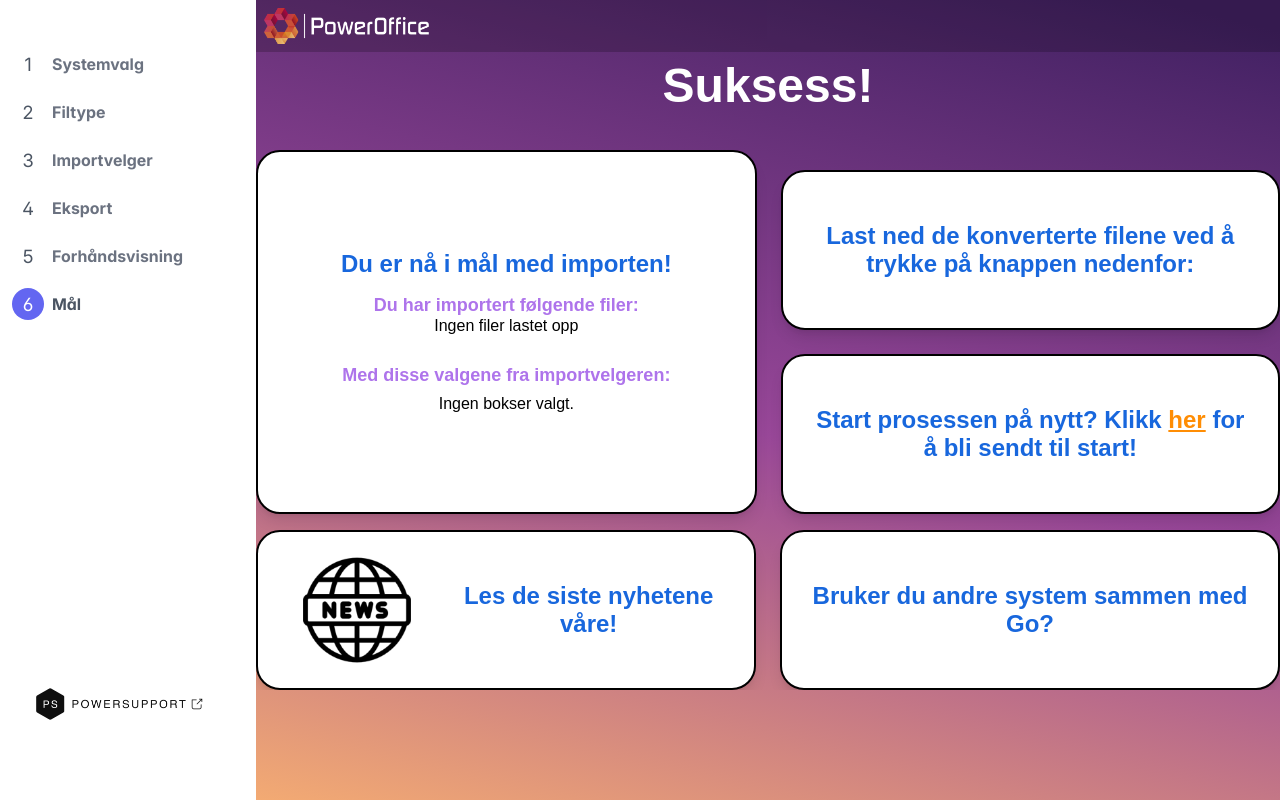
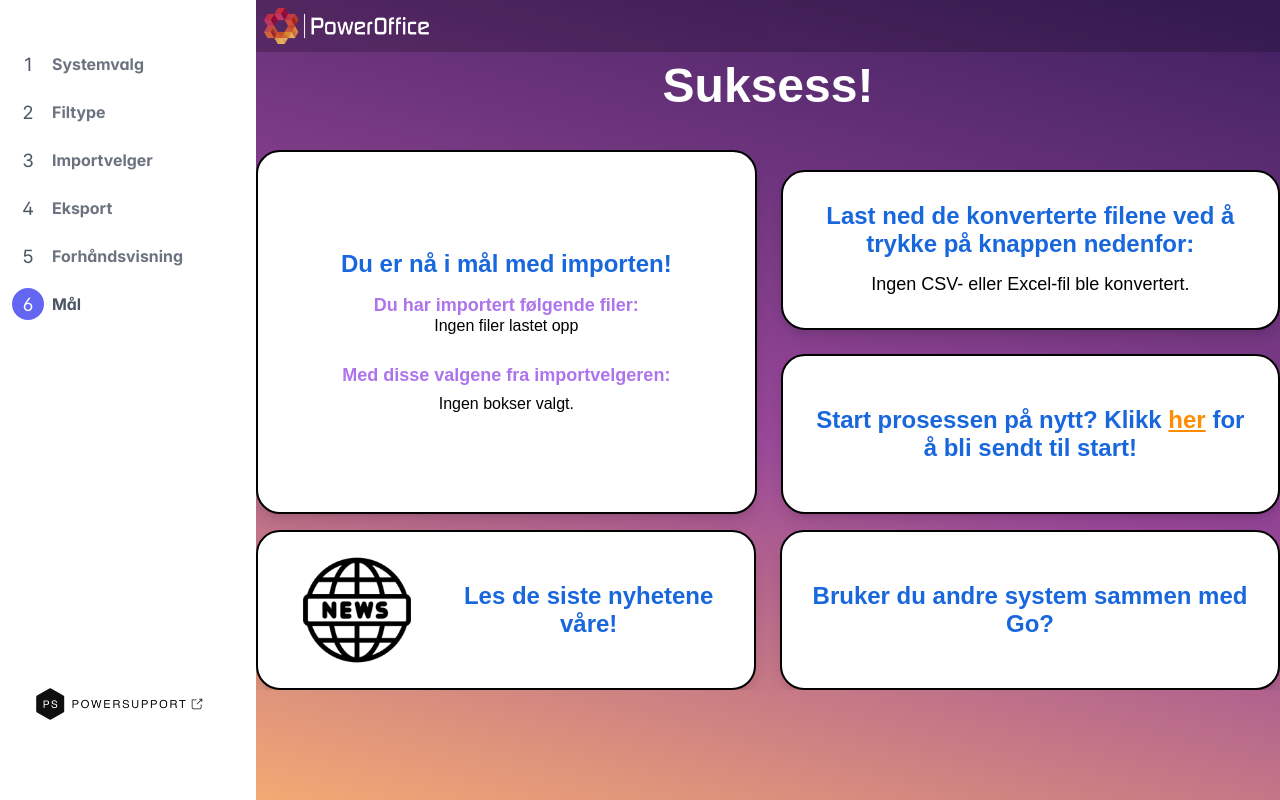
Before and after one commit to andershoseth/onboarding, a Next.js app in the folder onboarding_frontend/: page /success in a window 1280 px wide. Built offline with nearby package versions, Linux system fonts and the light colour scheme.

Commit message:
la til redirect fra saf-t, og la til else-statement i sukess

```diff
--- a/onboarding_frontend/src/app/SaftTable/page.tsx
+++ b/onboarding_frontend/src/app/SaftTable/page.tsx
@@ -6,6 +6,7 @@ import Link from "next/link";
 import { Button } from "primereact/button";
 import { useMapping } from "../components/MappingContext";
 import { buildStandardImport } from "../utils/BuildStandardImport";
+import { useRouter } from "next/navigation";
 
 export default function SaftTablePage() {
   const { groupedRows, mapping } = useMapping();
@@ -14,6 +15,7 @@ export default function SaftTablePage() {
 
   // Retrieve the SAF-T data for the subject
   const data: GroupedSaftEntries[] = uploadedFiles[subject]?.data || [];
+  const router = useRouter()
 
   if (data.length === 0) {
     return <div className="p-4">Ingen SAF-T data tilgjengelig.</div>;
@@ -51,6 +53,8 @@ export default function SaftTablePage() {
       URL.revokeObjectURL(url);
 
       alert("Import success! Excel downloaded.");
+      router.push("/success")
+
     } catch (error: any) {
       console.error(error);
       alert("An error occurred: " + error.message);
--- a/onboarding_frontend/src/app/success/page.tsx
+++ b/onboarding_frontend/src/app/success/page.tsx
@@ -62,7 +62,7 @@ function Success() {
                 If 'id' is present, show a button/link to download the mapped CSV.
                 The backend minimal API is at "/api/download/{id}" returning text/csv.
               */}
-              {id && (
+              {id ? (
                 <div className="mt-3"> {/* implementert figma design */}
                   <a href={`http://localhost:5116/api/download/${id}`} download>
                     <Button
@@ -73,6 +73,8 @@ function Success() {
                     />
                   </a>
                 </div>
+              ) : (
+                <h4 className="mt-3 text-black text-lg">Ingen CSV- eller Excel-fil ble konvertert.</h4>
               )}
             </div>
             <div className="h-40 bg-white text-[#1867DD] rounded-3xl flex items-center justify-between p-6 text-2xl font-semibold shadow-lg border-2 border-black">
```
